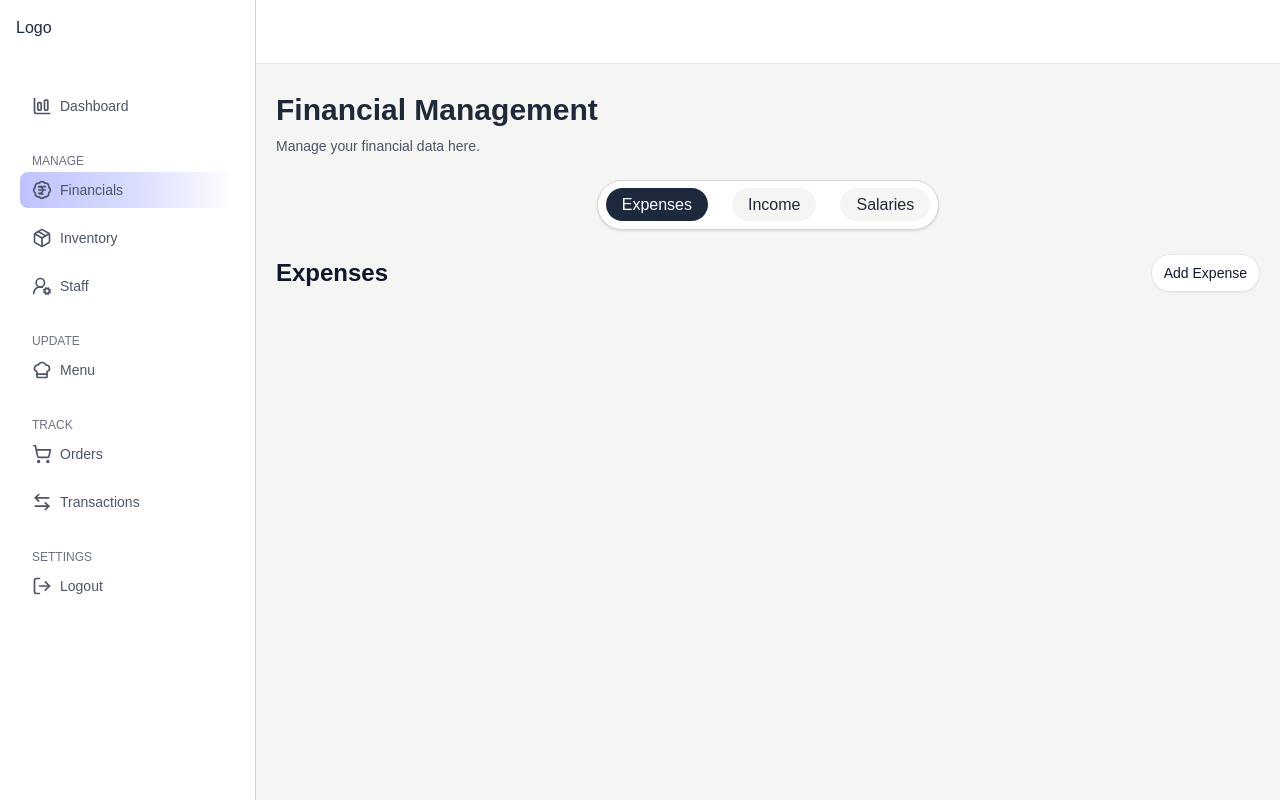
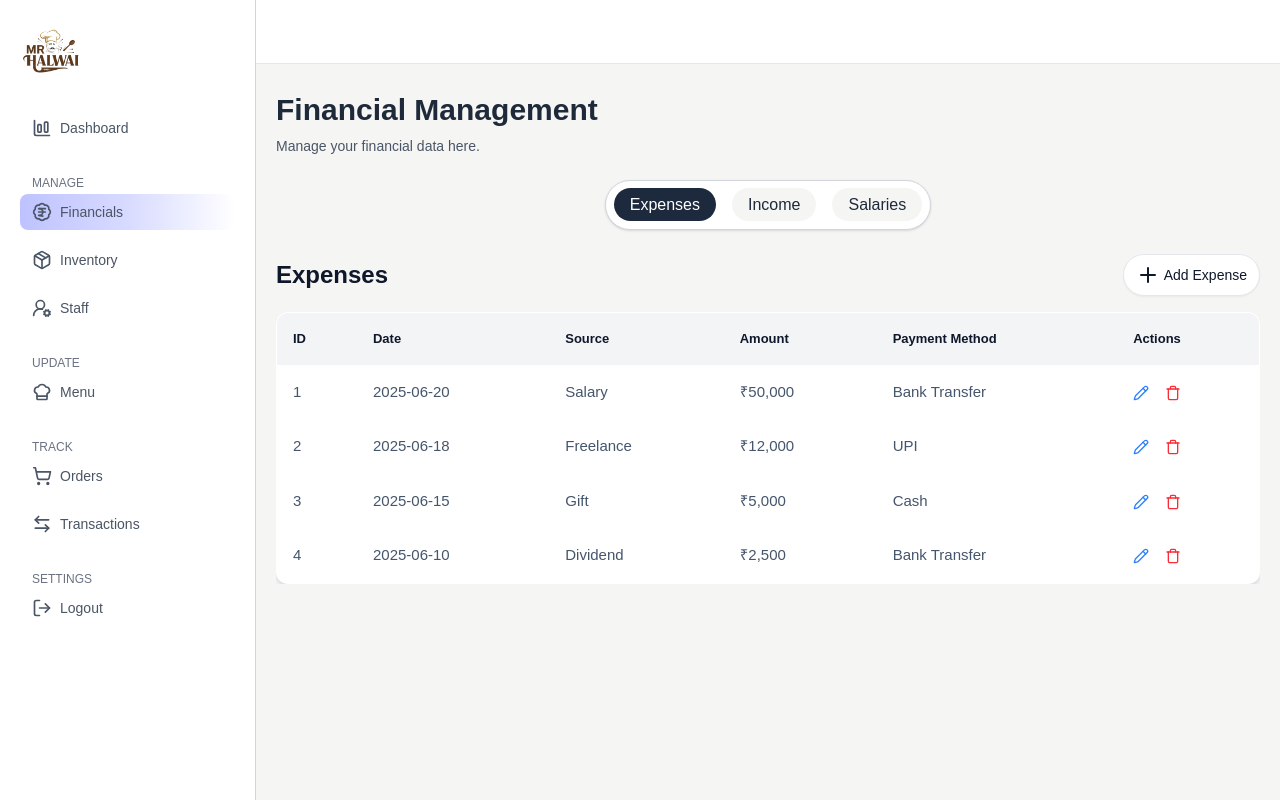
Before and after one commit to laxminarayan-dev/dashboard, a Next.js app: page /financials/expenses in a window 1280 px wide. Built offline with nearby package versions, Linux system fonts and the light colour scheme.

Commit message:
CommonTable Completed

```diff
--- a/src/app/(index)/financials/expenses/Header.jsx
+++ b/src/app/(index)/financials/expenses/Header.jsx
@@ -1,10 +1,11 @@
 "use client";
+import { Plus } from "lucide-react";
 const Header = () => {
   return (
     <div className="flex items-center justify-between mb-4">
       <h1 className="text-2xl font-bold">Expenses</h1>
-      <button className="bg-white text-sm px-3 py-2 rounded-full border border-gray-200 shadow-xs cursor-pointer">
-        Add Expense
+      <button className="bg-white text-sm px-3 py-2 rounded-full border border-gray-200 shadow-xs cursor-pointer flex justify-center items-center gap-1">
+        <Plus /> Add Expense
       </button>
     </div>
   );
--- a/src/app/(index)/financials/expenses/page.jsx
+++ b/src/app/(index)/financials/expenses/page.jsx
@@ -1,9 +1,11 @@
 import Header from "./Header";
+import CommonTable from "@/components/Financial/CommonTable";
 
 const ManageExpenses = () => {
   return (
     <div>
       <Header />
+      <CommonTable />
     </div>
   );
 };
--- /dev/null
+++ b/src/components/Financial/ActionButtons.jsx
@@ -0,0 +1,28 @@
+"use client";
+import { Pencil, Trash } from "lucide-react";
+const ActionButtons = ({ id }) => {
+  return (
+    <>
+      <div className="flex flex-row justify-start items-center gap-2 px-4">
+        <button
+          type="button"
+          onClick={() => {
+            console.log(id);
+          }}
+        >
+          <Pencil className="inline-block w-4 h-4 text-blue-500 cursor-pointer mr-2" />
+        </button>
+        <button
+          type="button"
+          onClick={() => {
+            console.log(id);
+          }}
+        >
+          <Trash className="inline-block w-4 h-4 text-red-500 cursor-pointer" />
+        </button>
+      </div>
+    </>
+  );
+};
+
+export default ActionButtons;
--- /dev/null
+++ b/src/components/Financial/CommonTable.jsx
@@ -0,0 +1,85 @@
+import ActionButtons from "./ActionButtons";
+const CommonTable = () => {
+  const expensesTable = {
+    thead: ["ID", "Date", "Source", "Amount", "Payment Method", "Actions"],
+    tbody: [
+      {
+        id: "1",
+        date: "2025-06-20",
+        source: "Salary",
+        amount: "₹50,000",
+        method: "Bank Transfer",
+        actions: <></>,
+      },
+      {
+        id: "2",
+        date: "2025-06-18",
+        source: "Freelance",
+        amount: "₹12,000",
+        method: "UPI",
+        actions: <></>,
+      },
+      {
+        id: "3",
+        date: "2025-06-15",
+        source: "Gift",
+        amount: "₹5,000",
+        method: "Cash",
+        actions: <></>,
+      },
+      {
+        id: "4",
+        date: "2025-06-10",
+        source: "Dividend",
+        amount: "₹2,500",
+        method: "Bank Transfer",
+        actions: <></>,
+      },
+    ],
+  };
+
+  return (
+    <div className="overflow-auto">
+      <table className="min-w-full w-[35rem] bg-white shadow-md border border-gray-200 rounded-xl overflow-hidden">
+        <thead className="bg-gray-100 whitespace-nowrap">
+          <tr>
+            {expensesTable.thead.map((th, index) => (
+              <th
+                key={th + index}
+                className="p-4 text-left text-[13px] font-semibold text-slate-900"
+              >
+                {th}
+              </th>
+            ))}
+          </tr>
+        </thead>
+        <tbody className="whitespace-nowrap">
+          {expensesTable.tbody.map((tr, index) => (
+            <tr key={index + tr.id} className="hover:bg-gray-50">
+              {Object.entries(tr).map(([key, value]) => {
+                if (key != "actions") {
+                  return (
+                    <td
+                      className="p-4 text-[15px] text-slate-600 font-medium"
+                      key={key}
+                    >
+                      {value}
+                    </td>
+                  );
+                } else {
+                  return (
+                    <td key={key}>
+                      <ActionButtons id={tr.id} />
+                    </td>
+                  );
+                }
+              })}
+            </tr>
+          ))}
+        </tbody>
+      </table>
+    </div>
+  );
+};
+
+export default CommonTable;
--- a/src/components/Financial/Navigator.jsx
+++ b/src/components/Financial/Navigator.jsx
@@ -1,4 +1,3 @@
-// components/FinancialNav.jsx
 "use client";
 
 import Link from "next/link";
@@ -15,7 +14,7 @@ export default function Navigator() {
   return (
     <div className="w-full flex flex-row justify-center items-center">
       <div className="bg-white w-fit p-2 py-3 rounded-full border border-gray-300 shadow-sm mb-6 mt-2">
-        <div className="flex justify-center items-center gap-6">
+        <div className="flex justify-center items-center gap-4">
           <Link href="/financials/expenses">
             <span className={getActiveClass("expenses")}>Expenses</span>
           </Link>
--- a/src/components/Global/Navbar.jsx
+++ b/src/components/Global/Navbar.jsx
@@ -13,6 +13,7 @@ import {
   LogOut,
   Menu,
 } from "lucide-react";
+import Image from "next/image";
 const Navbar = () => {
   const [isMobileSidebarOpen, setIsMobileSidebarOpen] = useState(false);
   const pathname = usePathname();
@@ -97,7 +98,7 @@ const Navbar = () => {
           md:translate-x-0 md:block md:w-64 h-screen bg-white text-slate-900  w-64 rounded-br-xl rounded-tr-xl md:rounded-none`}
         >
           <div className="flex justify-between items-center pr-2 text-slate-800 ">
-            <p>Logo</p>
+            <Image src="/logo.png" width={70} height={70} alt="Logo" />
             <button
               className="md:hidden text-slate-900 cursor-pointer"
               onClick={() => setIsMobileSidebarOpen(false)}
@@ -106,7 +107,7 @@ const Navbar = () => {
             </button>
           </div>
 
-          <div className="flex flex-col justify-between flex-1 mt-6">
+          <div className="flex flex-col justify-between flex-1 ">
             <nav className="mx-1 space-y-6 ">
               {sidebarItems.map((section, index) => (
                 <div key={section.title + index} className="space-y-3 ">
```
Also changed, not shown: public/logo.png (added).
